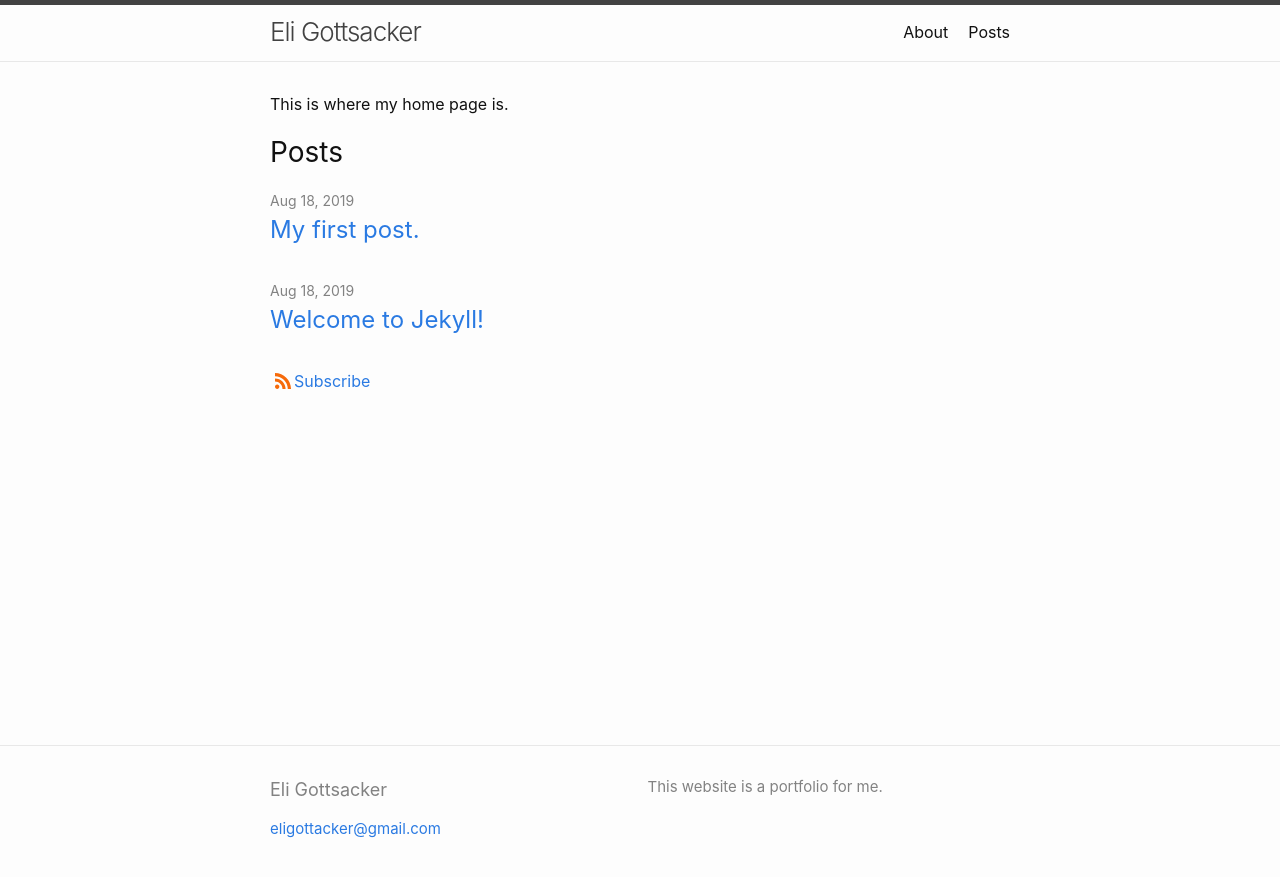
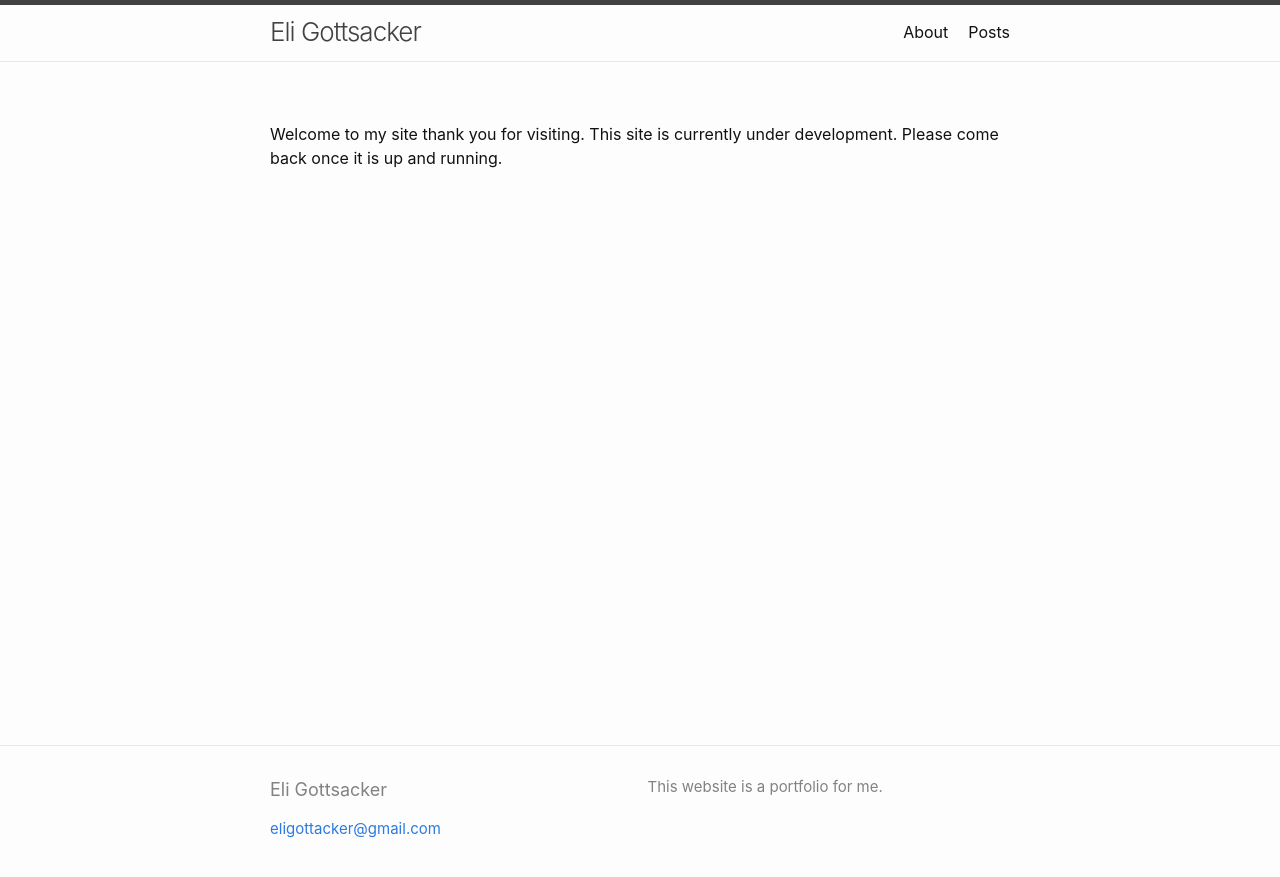
Before and after one commit to EliGottsacker/eligottsacker.com, a Jekyll site: the page built from index.md, in a window 1280 px wide. Shown: the top 877 px of the page. Built offline with Jekyll 4.4.1, drawn with Linux system fonts in a browser that asks for light colours.

Commit message:
working on site

```diff
--- a/index.md
+++ b/index.md
@@ -2,7 +2,7 @@
 # Feel free to add content and custom Front Matter to this file.
 # To modify the layout, see https://jekyllrb.com/docs/themes/#overriding-theme-defaults
 
-layout: home
+layout: page
 ---
 
-This is where my home page is.
+Welcome to my site thank you for visiting. This site is currently under development. Please come back once it is up and running.
--- a/posts.md
+++ b/posts.md
@@ -1,5 +1,5 @@
 ---
-layout: page
+layout: home
 title: Posts
 permalink: /posts
 ---
```
Also changed, not shown: _posts/2019-8-18-my-first-post.md (+2 -2 lines), _posts/2019-8-18-the-next-post.md (added, +9 -0 lines), _layouts/posts-page.html (added), 2 other files.
